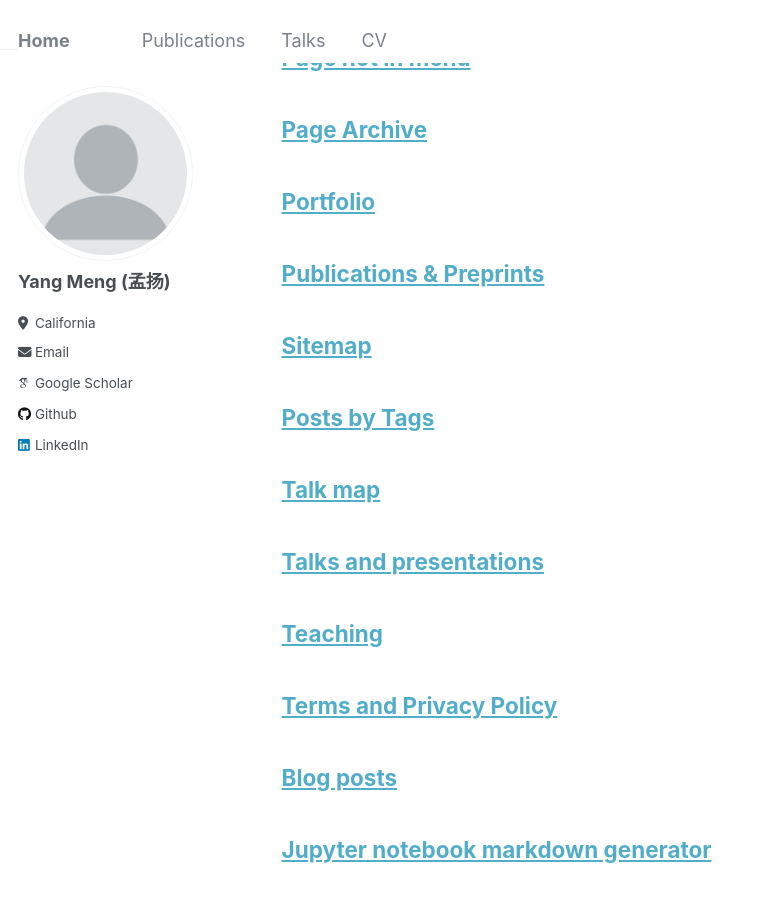
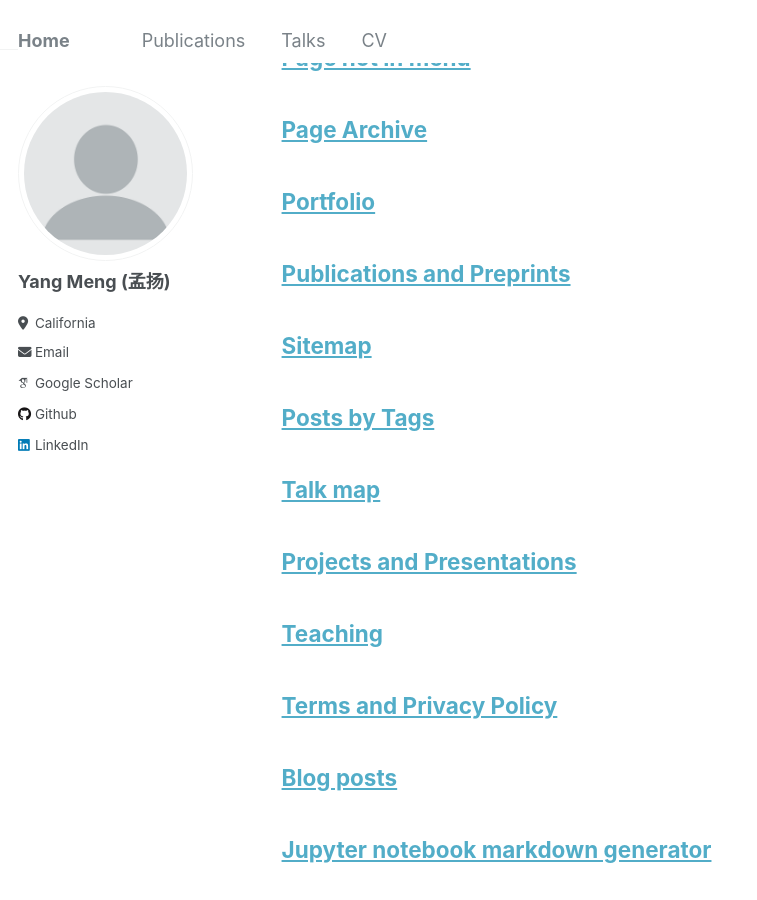
Before and after one commit to yangmeng96/yangmeng96.github.io, a Jekyll site: the page built from _pages/archive-layout-with-content.md, in a window 1280 px wide and 900 px high, scrolled down 5124 px. Shown: the whole window, without its empty margins (0-757 px from the left). Built offline with Jekyll 4.4.1, drawn with Linux system fonts in a browser that asks for light colours; some web fonts are replaced.

Commit message:
& to and

```diff
--- a/_pages/publications.md
+++ b/_pages/publications.md
@@ -1,6 +1,6 @@
 ---
 layout: archive
-title: "Publications & Preprints"
+title: "Publications and Preprints"
 permalink: /publications/
 author_profile: true
 ---
--- a/_pages/talks.html
+++ b/_pages/talks.html
@@ -1,15 +1,15 @@
 ---
 layout: archive
-title: "Talks and presentations"
+title: "Projects and Presentations"
 permalink: /talks/
 author_profile: true
 ---
 
-{% if site.talkmap_link == true %}
+{% if<!--  site.talkmap_link == true %}
 
 <p style="text-decoration:underline;"><a href="/talkmap.html">See a map of all the places I've given a talk!</a></p>
 
-{% endif %}
+{% endif %} -->
 
 {% for post in site.talks reversed %}
   {% include archive-single-talk.html %}
```
Also changed, not shown: 1 other file.
